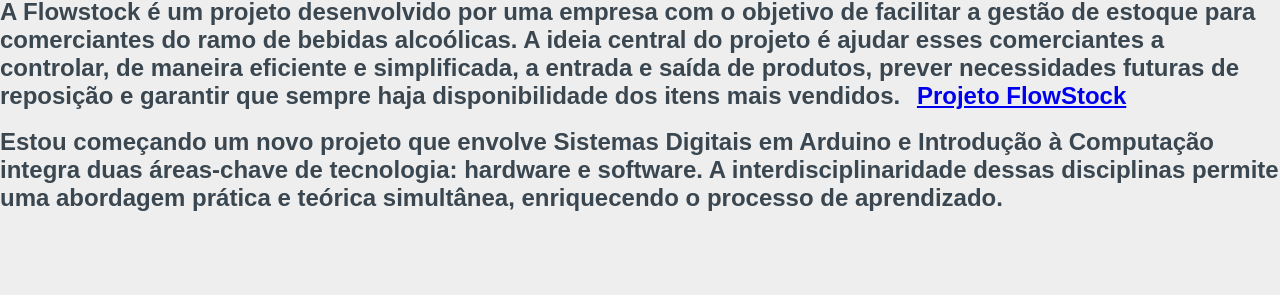
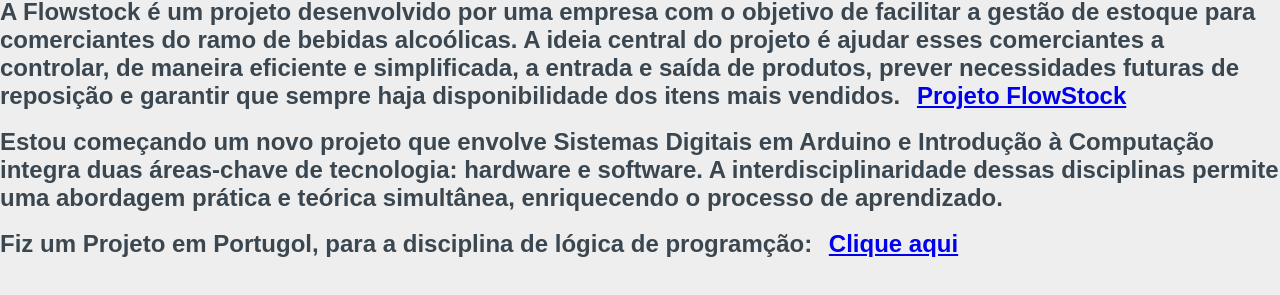
Before and after one commit to tadeuggomes/portfolio, a plain HTML site: page projetos.html in a window 1280 px wide. Shown: the part 225-520 px from the top of the page. Drawn offline with Linux system fonts and the light colour scheme.

Commit message:
atualizacções

```diff
--- a/projetos.html
+++ b/projetos.html
@@ -36,6 +36,11 @@
    <br>
     <h2>Estou começando um novo projeto que envolve Sistemas Digitais em Arduino e Introdução à Computação integra duas áreas-chave de tecnologia: hardware e software. A interdisciplinaridade dessas disciplinas permite uma abordagem prática e teórica simultânea, enriquecendo o processo de aprendizado.</h2>
 
+    <br><h2>
+        Fiz um Projeto em Portugol, para a disciplina de lógica de programção:
+        <a href="https://github.com/tadeuggomes/Projetos">Clique aqui</a>
+    </h2>
+
 </body>
 
 </html>
```
